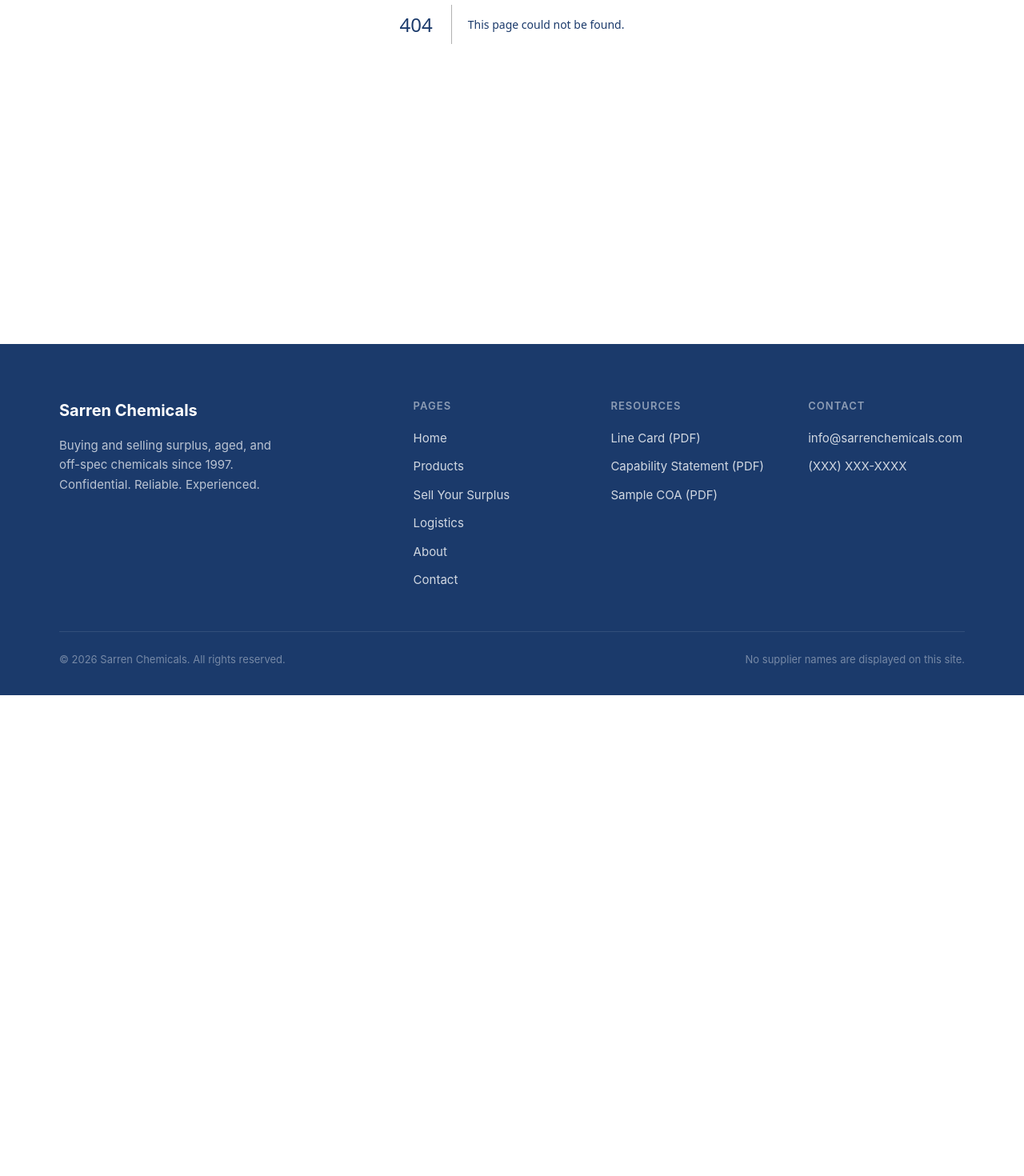
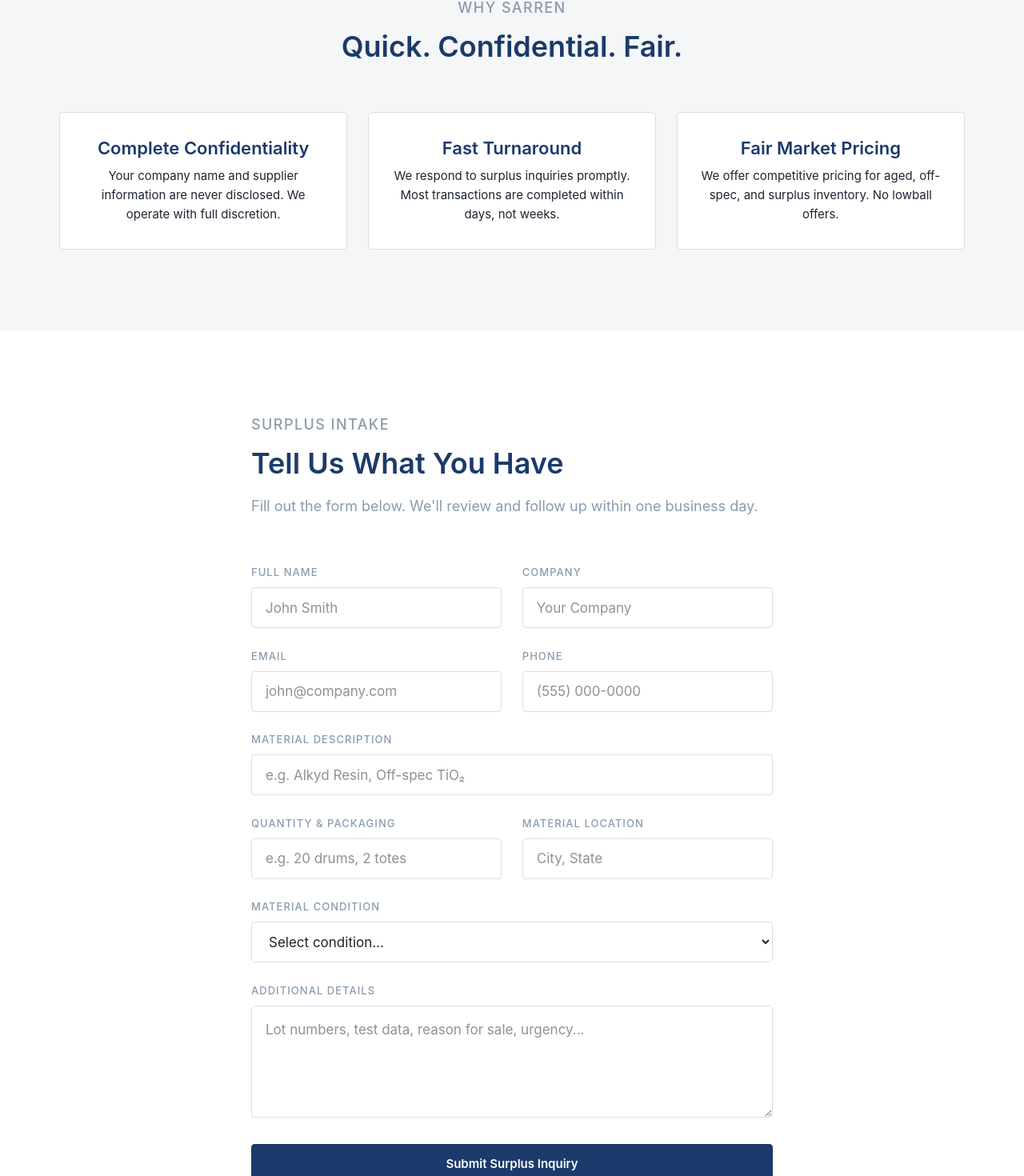
Before and after one commit to Spat901/SarrenChemicals, a Next.js app in the folder sarren-next/: page /sell-surplus in a window 1280 px wide. Before the commit this address had no page. Shown: the part 443-1913 px from the top of the page at 80% size. Before the commit the page ends 1312 px from the top, so only its background shows below. Built offline with nearby package versions, Linux system fonts and the light colour scheme.

Commit message:
feat: add sell your surplus page with intake form

```diff
--- /dev/null
+++ b/sarren-next/src/app/sell-surplus/page.tsx
@@ -0,0 +1,67 @@
+import SurplusForm from '@/components/SurplusForm'
+import type { Metadata } from 'next'
+
+export const metadata: Metadata = {
+  title: 'Sell Your Surplus',
+  description: 'Sell your surplus chemicals to Sarren Chemicals. Fast, confidential, fair pricing.',
+}
+
+const reasons = [
+  {
+    title: 'Complete Confidentiality',
+    desc: 'Your company name and supplier information are never disclosed. We operate with full discretion.',
+  },
+  {
+    title: 'Fast Turnaround',
+    desc: 'We respond to surplus inquiries promptly. Most transactions are completed within days, not weeks.',
+  },
+  {
+    title: 'Fair Market Pricing',
+    desc: 'We offer competitive pricing for aged, off-spec, and surplus inventory. No lowball offers.',
+  },
+]
+
+export default function SellSurplusPage() {
+  return (
+    <>
+      {/* PAGE HERO */}
+      <div className="bg-offwhite border-b border-border py-16">
+        <div className="container-content">
+          <p className="label mb-3">For Sellers</p>
+          <h1 className="text-[40px] mb-4">Sell Us Your Surplus</h1>
+          <p className="text-steel text-[18px]">We purchase surplus, aged, and off-spec chemicals quickly and confidentially. Tell us what you have.</p>
+        </div>
+      </div>
+
+      {/* WHY SELL */}
+      <section className="section-pad section-alt">
+        <div className="container-content">
+          <div className="section-header text-center max-w-[600px] mx-auto">
+            <p className="label">Why Sarren</p>
+            <h2>Quick. Confidential. Fair.</h2>
+          </div>
+          <div className="grid grid-cols-1 md:grid-cols-3 gap-6">
+            {reasons.map(({ title, desc }) => (
+              <div key={title} className="card text-center">
+                <h3 className="mb-2">{title}</h3>
+                <p className="text-[15px] mt-2">{desc}</p>
+              </div>
+            ))}
+          </div>
+        </div>
+      </section>
+
+      {/* FORM */}
+      <section className="section-pad">
+        <div className="container-content max-w-[720px] mx-auto">
+          <div className="section-header">
+            <p className="label">Surplus Intake</p>
+            <h2>Tell Us What You Have</h2>
+            <p>Fill out the form below. We&apos;ll review and follow up within one business day.</p>
+          </div>
+          <SurplusForm />
+        </div>
+      </section>
+    </>
+  )
+}
--- /dev/null
+++ b/sarren-next/src/components/SurplusForm.tsx
@@ -0,0 +1,92 @@
+'use client'
+
+import { useState, FormEvent } from 'react'
+
+export default function SurplusForm() {
+  const [status, setStatus] = useState<'idle' | 'sending' | 'sent' | 'error'>('idle')
+
+  async function handleSubmit(e: FormEvent<HTMLFormElement>) {
+    e.preventDefault()
+    setStatus('sending')
+    const data = Object.fromEntries(new FormData(e.currentTarget))
+    try {
+      const res = await fetch('/api/contact', {
+        method: 'POST',
+        headers: { 'Content-Type': 'application/json' },
+        body: JSON.stringify({ type: 'surplus', ...data }),
+      })
+      if (res.ok) {
+        setStatus('sent')
+        ;(e.target as HTMLFormElement).reset()
+      } else {
+        setStatus('error')
+      }
+    } catch {
+      setStatus('error')
+    }
+  }
+
+  return (
+    <form onSubmit={handleSubmit} className="space-y-6">
+      <div className="grid grid-cols-1 sm:grid-cols-2 gap-6">
+        <div>
+          <label htmlFor="s-name" className="form-label">Full Name</label>
+          <input type="text" id="s-name" name="name" required placeholder="John Smith" className="form-input" />
+        </div>
+        <div>
+          <label htmlFor="s-company" className="form-label">Company</label>
+          <input type="text" id="s-company" name="company" required placeholder="Your Company" className="form-input" />
+        </div>
+      </div>
+      <div className="grid grid-cols-1 sm:grid-cols-2 gap-6">
+        <div>
+          <label htmlFor="s-email" className="form-label">Email</label>
+          <input type="email" id="s-email" name="email" required placeholder="john@company.com" className="form-input" />
+        </div>
+        <div>
+          <label htmlFor="s-phone" className="form-label">Phone</label>
+          <input type="tel" id="s-phone" name="phone" placeholder="(555) 000-0000" className="form-input" />
+        </div>
+      </div>
+      <div>
+        <label htmlFor="s-material" className="form-label">Material Description</label>
+        <input type="text" id="s-material" name="material" required placeholder="e.g. Alkyd Resin, Off-spec TiO₂" className="form-input" />
+      </div>
+      <div className="grid grid-cols-1 sm:grid-cols-2 gap-6">
+        <div>
+          <label htmlFor="s-qty" className="form-label">Quantity &amp; Packaging</label>
+          <input type="text" id="s-qty" name="quantity" placeholder="e.g. 20 drums, 2 totes" className="form-input" />
+        </div>
+        <div>
+          <label htmlFor="s-location" className="form-label">Material Location</label>
+          <input type="text" id="s-location" name="location" placeholder="City, State" className="form-input" />
+        </div>
+      </div>
+      <div>
+        <label htmlFor="s-condition" className="form-label">Material Condition</label>
+        <select id="s-condition" name="condition" className="form-select">
+          <option value="">Select condition...</option>
+          <option>Surplus / Excess Stock</option>
+          <option>Aged / Near Expiry</option>
+          <option>Off-Spec</option>
+          <option>Unknown / Mixed</option>
+        </select>
+      </div>
+      <div>
+        <label htmlFor="s-notes" className="form-label">Additional Details</label>
+        <textarea id="s-notes" name="notes" placeholder="Lot numbers, test data, reason for sale, urgency..." className="form-textarea" />
+      </div>
+      <button
+        type="submit"
+        disabled={status === 'sending' || status === 'sent'}
+        className="btn btn-primary w-full justify-center disabled:opacity-60 disabled:cursor-not-allowed"
+      >
+        {status === 'sending' ? 'Sending...' : status === 'sent' ? "Received! We'll be in touch." : 'Submit Surplus Inquiry'}
+      </button>
+      {status === 'error' && (
+        <p className="text-red-600 text-sm">Something went wrong. Please email us at info@sarrenchemicals.com</p>
+      )}
+      <p className="text-[13px] text-steel">All submissions are handled in strict confidence. No information is shared without your consent.</p>
+    </form>
+  )
+}
```
